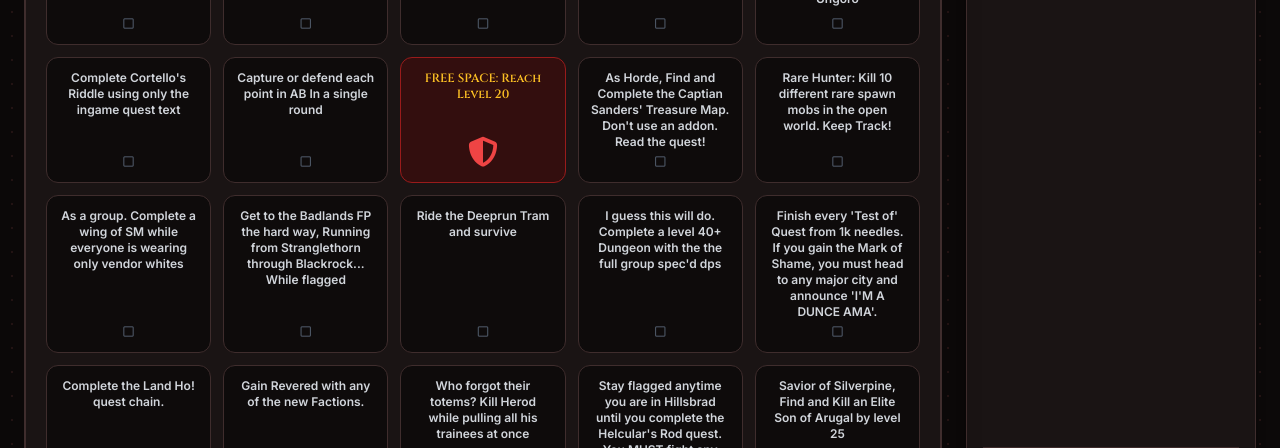
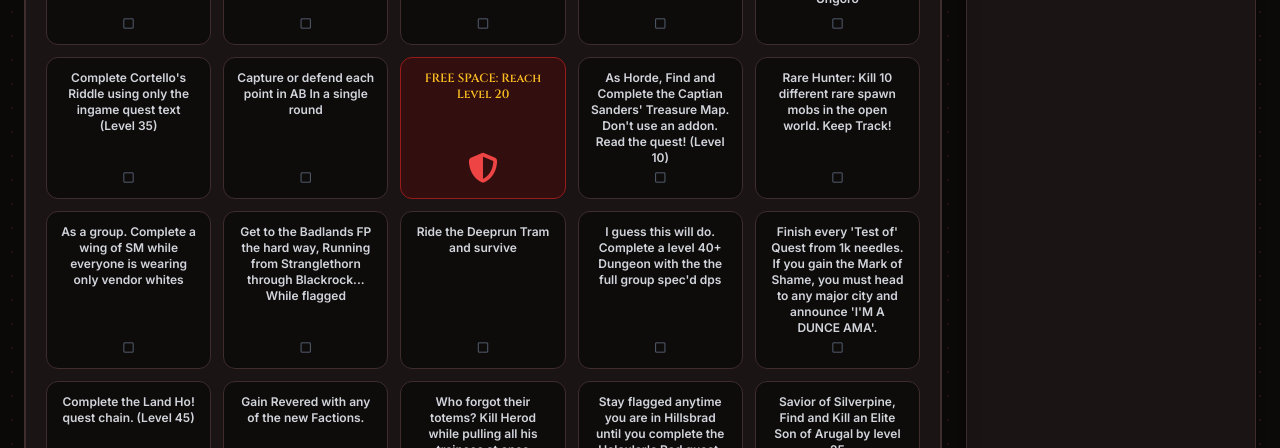
Before and after one commit to Reapafied/Send-Ibuprofen, a React (Vite) app: page / in a window 1280 px wide. Shown: the part 504-952 px from the top of the page. Built offline with nearby package versions, Linux system fonts and the light colour scheme; no server answers; the database is empty; the HTML template or start-up script is replaced by a standard one.

Commit message:
Add level requirements to quest descriptions

```diff
--- a/src/App.jsx
+++ b/src/App.jsx
@@ -29,15 +29,15 @@
     "Kill a Quest or World elite by kiting it to town guards. Solo.",
     "I guess this will do. Complete a level 40+ Dungeon with the the full group spec'd dps",
     "Who forgot their totems? Kill Herod while pulling all his trainees at once",
-    "As Horde, Find and Complete the Captian Sanders' Treasure Map. Don't use an addon. Read the quest!",
+    "As Horde, Find and Complete the Captian Sanders' Treasure Map. Don't use an addon. Read the quest! (Level 10)",
     "Lose a /roll 100 for a dungeon item by less than 5 points",
     "Save a random player from dying in the open world (Level 20+)",
     "Complete 3 new dungeons flawless (No deaths No wipes)",
     "Stay flagged anytime you are in Hillsbrad until you complete the Helcular's Rod quest. You MUST fight any flagged alliance.",
     "Kill one of the Patrolling Eite Dragons around the world. Example: Narillasanz, Brimgore ect. Before the mob is grey",
-    "Complete Cortello's Riddle using only the ingame quest text",
+    "Complete Cortello's Riddle using only the ingame quest text (Level 35)",
     "Complete Hilary's Necklace While Flagged.",
-    "Complete the Land Ho! quest chain.",
+    "Complete the Land Ho! quest chain. (Level 45)",
     "As a group. Complete a wing of SM while everyone is wearing only vendor whites"
 ];
 
```
